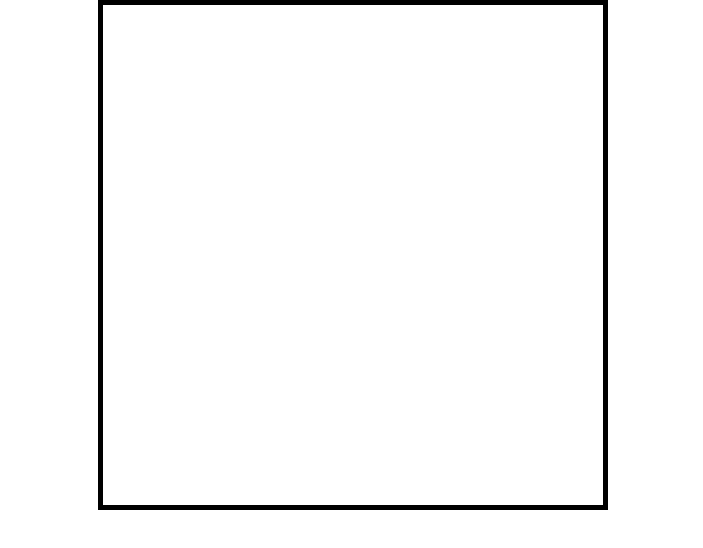
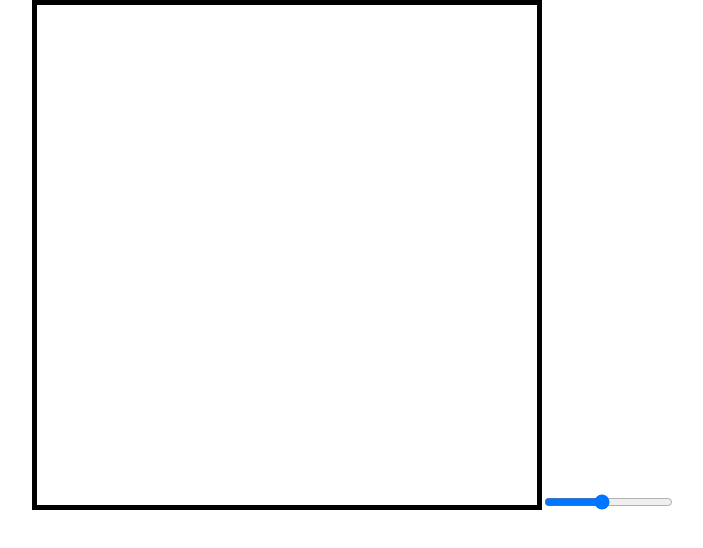
Before and after one commit to sjyoung428/react-canvas, a React (Vite) app: page / in a window 1280 px wide. Shown: the top 548 px of the page, without its empty margins (287-990 px from the left). Built offline with nearby package versions, Linux system fonts and the light colour scheme.

Commit message:
Feat: stroke 굵기 변경

```diff
--- a/package.json
+++ b/package.json
@@ -10,7 +10,8 @@
   "dependencies": {
     "react": "^18.0.0",
     "react-dom": "^18.0.0",
-    "styled-components": "^5.3.5"
+    "styled-components": "^5.3.5",
+    "zustand": "^4.0.0-rc.4"
   },
   "devDependencies": {
     "@types/node": "^18.0.6",
--- a/src/App.tsx
+++ b/src/App.tsx
@@ -1,4 +1,4 @@
-import Canvas from "./components/Canvas/index";
+import Canvas from "@/components/Canvas/index";
 
 function App() {
   return (
--- a/src/components/Canvas/index.tsx
+++ b/src/components/Canvas/index.tsx
@@ -1,9 +1,12 @@
-import React, { MouseEventHandler, useEffect, useRef, useState } from "react";
+import { useContextStore } from "@/store/useContextStore";
+import { useRangeStore } from "@/store/useRangeStore";
+import { useEffect, useRef, useState } from "react";
+import Range from "../Range";
 import { S } from "./styled";
 
 const Canvas = () => {
   const canvasRef = useRef<HTMLCanvasElement>(null);
-  const [context, setContext] = useState<CanvasRenderingContext2D | null>();
+  const { context, setContext } = useContextStore();
   const [isPainting, setIsPainting] = useState(false);
 
   useEffect(() => {
@@ -30,6 +33,7 @@ const Canvas = () => {
       context?.lineTo(event.offsetX, event.offsetY);
       context?.stroke();
     }
+    context?.beginPath();
     context?.moveTo(event.offsetX, event.offsetY);
   };
   const startPainting = () => {
@@ -38,7 +42,12 @@ const Canvas = () => {
   const cancelPainting = () => {
     setIsPainting(false);
   };
-  return <S.Canvas height={500} width={500} ref={canvasRef} />;
+  return (
+    <>
+      <S.Canvas height={500} width={500} ref={canvasRef} />
+      <Range />
+    </>
+  );
 };
 
 export default Canvas;
--- /dev/null
+++ b/src/components/Range/index.tsx
@@ -0,0 +1,28 @@
+import { useContextStore } from "@/store/useContextStore";
+import { useRangeStore } from "@/store/useRangeStore";
+import { S } from "./styled";
+
+const Range = () => {
+  const { value, setValue } = useRangeStore();
+  const context = useContextStore((state) => state.context);
+  const onChange = (event: React.ChangeEvent<HTMLInputElement>) => {
+    setValue(Number(event.currentTarget.value));
+    if (context) {
+      context.lineWidth = value;
+    }
+  };
+  return (
+    <>
+      <S.Range
+        type="range"
+        min={1}
+        max={10}
+        value={value}
+        step={0.1}
+        onChange={onChange}
+      />
+    </>
+  );
+};
+
+export default Range;
--- /dev/null
+++ b/src/components/Range/styled.ts
@@ -0,0 +1,6 @@
+import styled from "styled-components";
+
+const Range = styled.input``;
+export const S = {
+  Range,
+};
--- /dev/null
+++ b/src/store/useContextStore.ts
@@ -0,0 +1,15 @@
+import create from "zustand";
+
+interface ContextState {
+  context: CanvasRenderingContext2D | null;
+}
+interface ContextAction {
+  setContext: (context: CanvasRenderingContext2D | null) => void;
+}
+
+export const useContextStore = create<ContextState & ContextAction>((set) => ({
+  context: null,
+  setContext: (context: CanvasRenderingContext2D | null) => {
+    set(() => ({ context }));
+  },
+}));
--- /dev/null
+++ b/src/store/useRangeStore.ts
@@ -0,0 +1,16 @@
+import create from "zustand";
+
+interface RangeState {
+  value: number;
+}
+
+interface RangeAction {
+  setValue: (value: number) => void;
+}
+
+export const useRangeStore = create<RangeState & RangeAction>((set) => ({
+  value: 5,
+  setValue: (value: number) => {
+    set(() => ({ value }));
+  },
+}));
```
Also changed, not shown: 2 other files (tests, documents, lock files or other folders).
